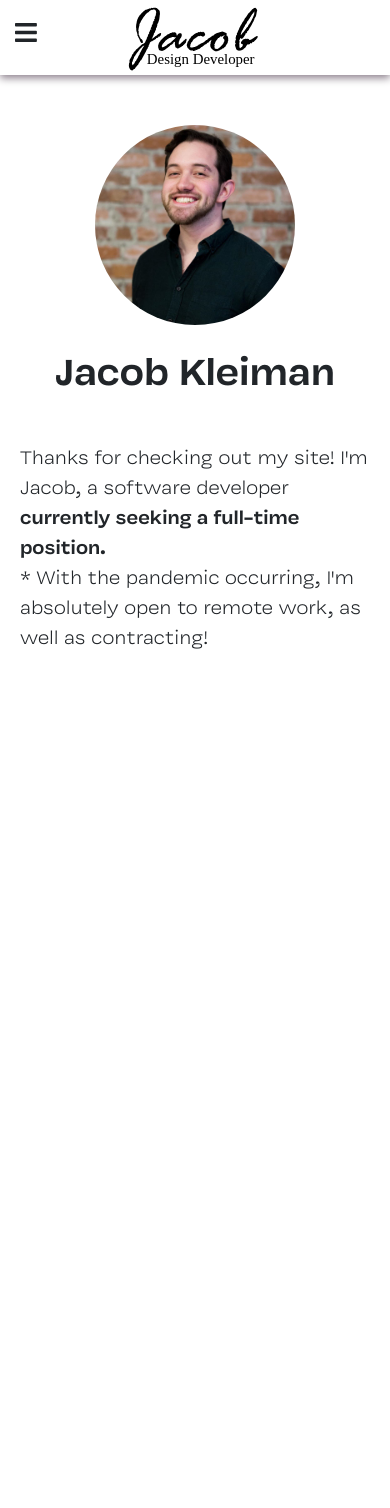
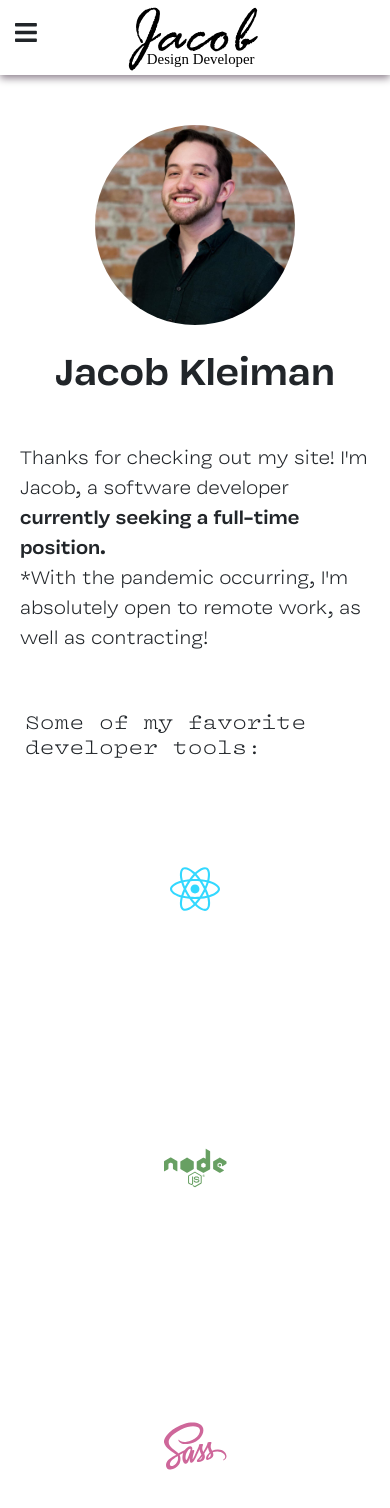
Before and after one commit to kleimaj/kleimaj.github.io, a React (Create React App) app: page /misc in a window 390 px wide. Shown: the top 1508 px of the page. Before the commit the page ends 844 px from the top, so only its background shows below. Built offline with nearby package versions, Linux system fonts and the light colour scheme.

Commit message:
adds icons and animations

```diff
--- a/src/Containers/Body/Body.css
+++ b/src/Containers/Body/Body.css
@@ -28,6 +28,64 @@ main p span {
   font-family: 'Vulf Sans Bold';
 }
 
+main .tools p {
+  font-family: 'Vulf Code';
+  padding: 25px;
+  font-size: 30px;
+  line-height: 1.25em;
+}
+
+main .tools .tool {
+  display: inline-block;
+  padding: 30px;
+  font-size: 90px;
+}
+
+main .tools .tool p {
+  -webkit-transition: all .2s ease-in-out;
+  transition: all .2s ease-in-out;
+  font-size: 30px;
+  opacity: 0;
+}
+
+main .tools .tool :hover {
+  -webkit-transition: all .5s ease-in-out;
+  transition: all .5s ease-in-out;
+  -webkit-transform: scale(1.1);
+          transform: scale(1.1);
+}
+
+main .tools .tool :hover + p {
+  opacity: 1;
+}
+
+main .tools .tool .react {
+  color: #33d8ff;
+}
+
+main .tools .tool .react :hover {
+  -webkit-transform: none;
+          transform: none;
+}
+
+main .tools .tool .node {
+  color: #68a063;
+}
+
+main .tools .tool .node :hover {
+  -webkit-transform: none;
+          transform: none;
+}
+
+main .tools .tool .sass {
+  color: #ce679a;
+}
+
+main .tools .tool .sass :hover {
+  -webkit-transform: none;
+          transform: none;
+}
+
 @media screen and (max-width: 980px) {
   main {
     margin-top: 50px;
@@ -43,5 +101,16 @@ main p span {
   main p {
     font-size: 20px;
   }
+  main .tools p {
+    font-size: 20px;
+  }
+  main .tools .tool {
+    margin: 20px;
+    font-size: 50px;
+  }
+  main .tools .tool :hover {
+    -webkit-transform: none;
+            transform: none;
+  }
 }
 /*# sourceMappingURL=Body.css.map */
--- a/src/Containers/Body/Body.js
+++ b/src/Containers/Body/Body.js
@@ -1,4 +1,6 @@
 import React, { useState } from 'react';
+import { FontAwesomeIcon } from '@fortawesome/react-fontawesome'
+import { faReact, faNode, faSass } from '@fortawesome/free-brands-svg-icons'
 import './Body.css';
 const Body = () => {
     const [imgSrc, setSrc] = useState('/images/headshots/portfolio_pic.jpg');
@@ -15,8 +17,24 @@ const Body = () => {
             <p>
                 Thanks for checking out my site! I'm Jacob, a software developer <span>currently seeking a full-time position.</span>
                 {<br/>}
-                * With the pandemic occurring, I'm absolutely open to remote work, as well as contracting!
+                *With the pandemic occurring, I'm absolutely open to remote work, as well as contracting!
             </p>
+            <div className="tools">
+                <p>Some of my favorite developer tools:</p>
+                <div className="tool">
+                    <FontAwesomeIcon className="react" icon={faReact} />
+                    <p>React</p>
+                </div>
+                <div className="tool">
+                    <FontAwesomeIcon className="node" icon={faNode} />
+                    <p>Node.js</p>
+                </div>
+                <div className="tool">
+                    <FontAwesomeIcon className="sass" icon={faSass} />
+                    <p>Sass</p>
+                </div>
+
+            </div>
         </main>
     )
 }
--- a/src/Containers/Body/Body.scss
+++ b/src/Containers/Body/Body.scss
@@ -1,5 +1,7 @@
 $mobile-breakpoint: 980px;
-
+$react: #33d8ff;
+$node: #68a063;
+$sass: #ce679a;
 // Body of Portfolio
 main {
     display: block;
@@ -27,6 +29,52 @@ main {
             font-family: 'Vulf Sans Bold';
         }
     }
+    .tools {
+        p {
+            font-family: 'Vulf Code';
+            padding: 25px;
+            font-size: 30px;
+            line-height: 1.25em;
+        }
+        .tool {
+            display: inline-block;
+            padding: 30px;
+            font-size: 90px;
+            // transition: all .9s ease-in-out;
+            p {
+            transition: all .2s ease-in-out;
+                font-size: 30px;
+                opacity: 0;
+                // visibility: hidden;
+            }
+            :hover {
+            transition: all .5s ease-in-out;
+                transform: scale(1.1);
+            }
+            :hover+p {
+                // visibility: visible;
+                opacity: 1;
+            }
+            .react {
+                color: $react;
+                :hover {
+                    transform: none;
+                }
+            }
+            .node {
+                color: $node;
+                :hover {
+                    transform: none;
+                }
+            }
+            .sass {
+                color: $sass;
+                :hover {
+                    transform: none;
+                }
+            }
+        }
+    }
 
     @media screen and (max-width: $mobile-breakpoint){
     margin-top: 50px;
@@ -41,5 +89,17 @@ main {
         p {
             font-size: 20px
         }
+        .tools {
+            p {
+                font-size: 20px
+            }
+            .tool {
+                margin: 20px;
+                font-size: 50px;
+                :hover {
+                    transform: none;
+                }
+            }
+        }
     }
 }
```
Also changed, not shown: 1 other file (tests, documents, lock files or other folders).
